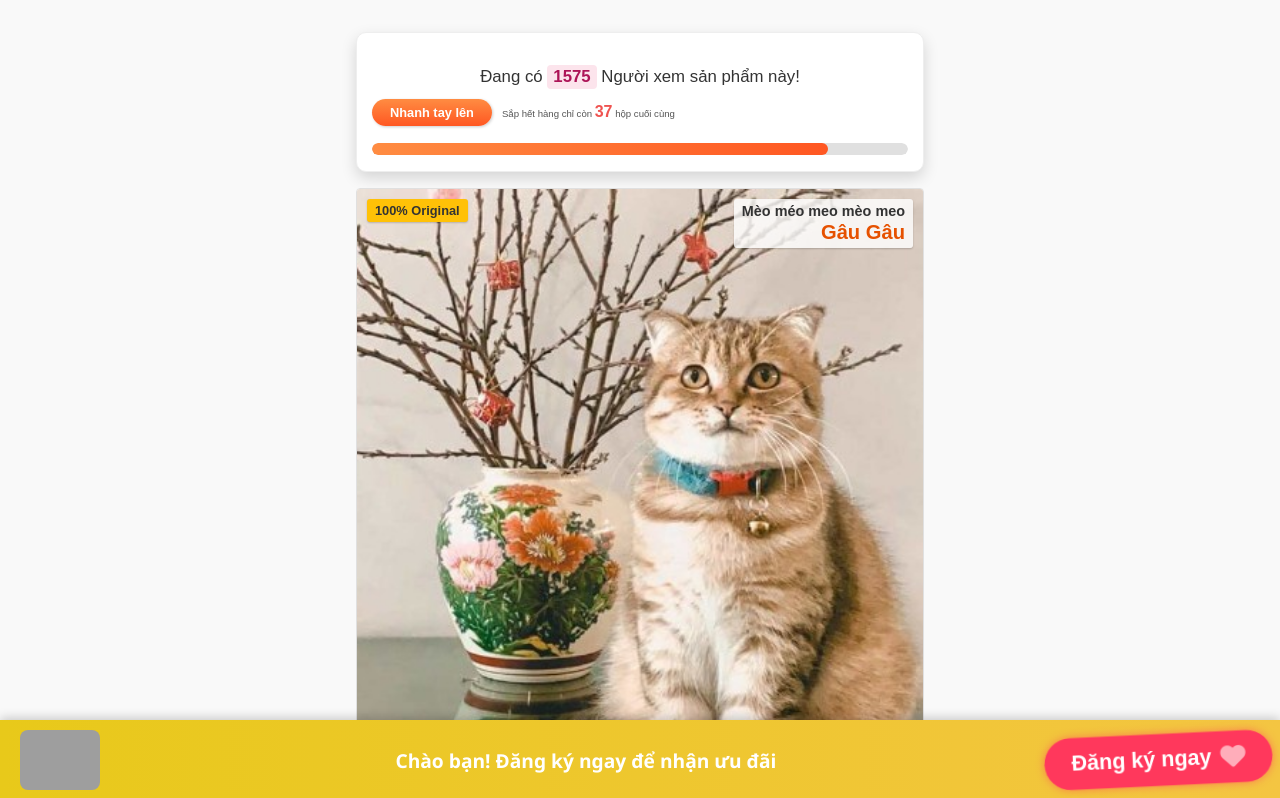
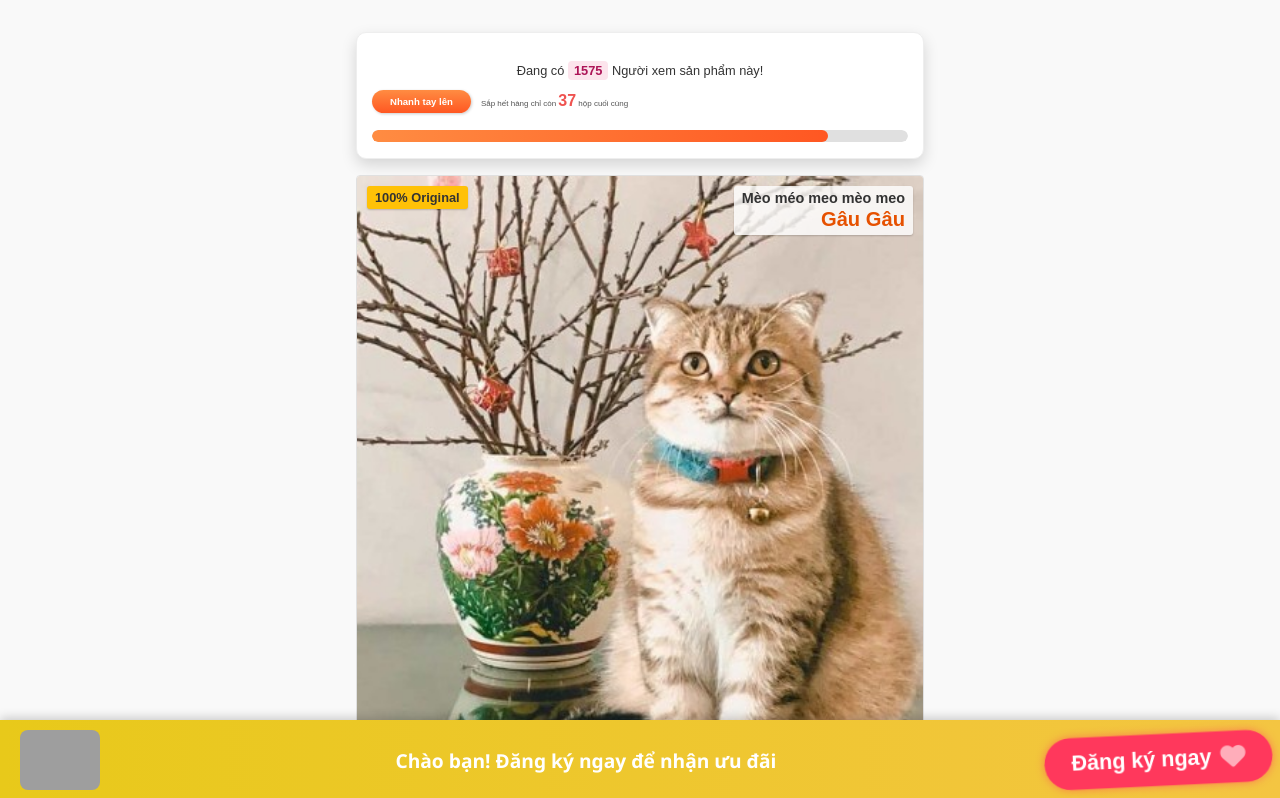
Before and after one commit to doson709/home-demo, a plain HTML site: page index.html in a window 1280 px wide. Shown: the top 798 px of the page. Drawn offline with Linux system fonts and the light colour scheme; grey boxes are pictures that could not be loaded.

Commit message:
Update style.css

```diff
--- a/css/style.css
+++ b/css/style.css
@@ -36,7 +36,7 @@ body {
 
 /* ----- Viewer Count Styles ----- */
 .product-urgency-info .viewer-count {
-  font-size: 1.05em; /* Kích thước chữ */
+  font-size: 0.8em; /* Kích thước chữ */
   color: #333; /* Màu chữ */
   margin-bottom: 10px; /* Khoảng cách dưới */
   text-align: center; /* Canh giữa nếu muốn, hoặc để mặc định (trái) */
@@ -66,7 +66,7 @@ body {
   padding: 6px 18px; /* Khoảng đệm trong */
   border-radius: 20px; /* Bo góc tròn */
   font-weight: bold; /* In đậm */
-  font-size: 0.8em; /* Kích thước chữ */
+  font-size: 0.6em; /* Kích thước chữ */
   margin-right: 10px; /* Khoảng cách với text bên phải */
   transform: rotate(-3deg); /* Hơi nghiêng giống ảnh */
   box-shadow: 1px 1px 3px rgba(0, 0, 0, 0.2); /* Thêm bóng đổ nhẹ */
@@ -76,7 +76,7 @@ body {
 }
 
 .product-urgency-info .stock-text {
-  font-size: 0.6rem; /* Giảm kích thước font chữ */
+  font-size: 0.5rem; /* Giảm kích thước font chữ */
   color: #555; /* Màu chữ xám nhạt */
   flex-grow: 1; /* Cho phép text chiếm không gian còn lại */
   text-align: left; /* Canh lề trái cho phần text này */
```
